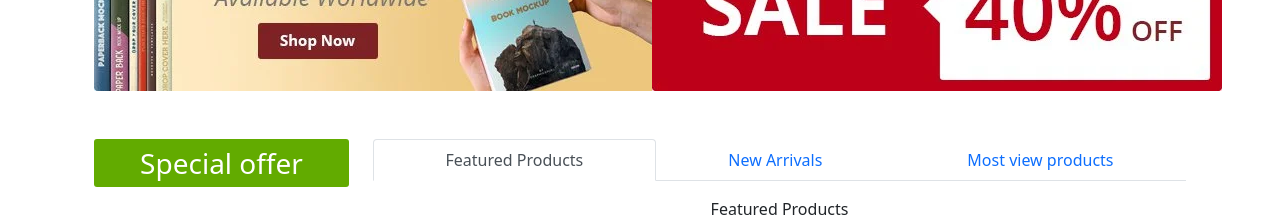
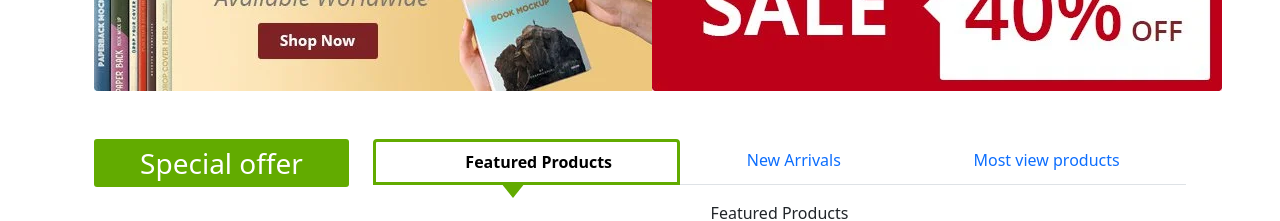
Before and after one commit to hoseindig/react-shop-test, a React (Create React App) app: page / in a window 1280 px wide. Shown: the part 2600-2821 px from the top of the page. Built offline with nearby package versions, Linux system fonts and the light colour scheme; grey boxes are pictures that could not be loaded.

Commit message:
tab center item and arrow color

```diff
--- a/src/App.scss
+++ b/src/App.scss
@@ -196,7 +196,6 @@
   height: 100% !important;
 }
 
-
 .footer-bottom {
   padding: 55px 0;
   text-align: center;
@@ -222,7 +221,6 @@
   }
 }
 
-
 /***********************/
 .showBar {
   display: block;
@@ -230,9 +228,37 @@
   top: 0;
   background-color: #d5d0d0;
   z-index: 9999999;
-  opacity: .9;
+  opacity: 0.9;
 }
 .hideBar {
   position: inherit;
   // display: none;
 }
+
+.nav-tabs .nav-link.active {
+  background-color: #ffffff;
+  border: 3px solid #62ab00;
+  font-weight: bold;
+  // color: rgb(195, 167, 167) !important;
+}
+.nav-tabs .nav-link.active {
+  color: black;
+}
+.nav-tabs .nav-link.active:after {
+  position: absolute;
+  content: "";
+  border-width: 13px 10px;
+  border-style: solid;
+  left: 2px;
+  border-color: #fff transparent transparent transparent;
+  top: -2px;
+}
+.nav-tabs .nav-link.active:before {
+  position: relative;
+  content: "";
+  border-width: 15px 12px;
+  border-style: solid;
+  border-color: #62ab00 transparent transparent transparent;
+  top: 47px;
+    left: 60px;
+}
```
